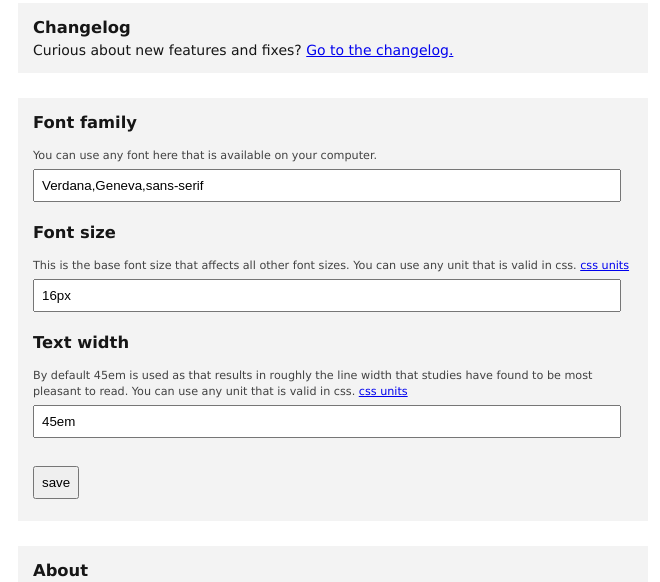
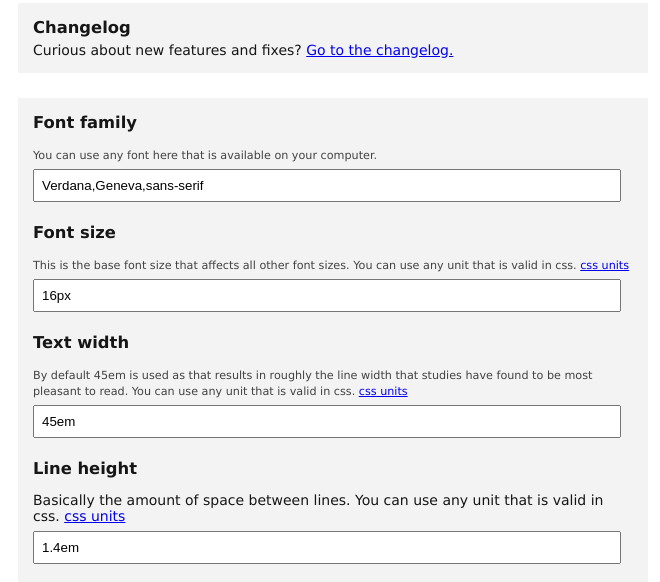
Before and after one commit to creesch/readReddit, a browser extension: page extension/data/options/options.html in a window 1280 px wide. Both pictures are taken after a click on the button "save". Shown: the part 190-772 px from the top of the page, without its empty margins (307-967 px from the left). Drawn offline with Linux system fonts and the light colour scheme.

Commit message:
add line height as option

```diff
--- a/extension/data/options/options.html
+++ b/extension/data/options/options.html
@@ -87,6 +87,11 @@
                     <span class="rd-helperText">By default 45em is used as that results in roughly the line width that studies have found to be most pleasant to read. You can use any unit that is valid in css. <a href="https://www.w3schools.com/cssref/css_units.asp">css units</a></span><br>
                     <input type="text" id="rd-textWidth">
                 </label>
+                <h3>Line height</h3>
+                <label>
+                    <span class="rd-lineHeight">Basically the amount of space between lines. You can use any unit that is valid in css. <a href="https://www.w3schools.com/cssref/css_units.asp">css units</a></span><br>
+                    <input type="text" id="rd-lineHeight">
+                </label>
                 <input type="button" value="save" id="rd-save"><br>
 
             </div>
--- a/extension/data/options/options.js
+++ b/extension/data/options/options.js
@@ -1,7 +1,7 @@
 (function() {
 
     const currentSettings = {};
-    chrome.storage.local.get(['fontFamily', 'fontSize', 'textWidth', 'colorScheme'], function(result) {
+    chrome.storage.local.get(['fontFamily', 'fontSize', 'textWidth', 'lineHeight', 'colorScheme'], function(result) {
 
         currentSettings.fontFamily = result.fontFamily || utils.defaultSettings.fontFamily;
         $('#rd-fontFamily').val(currentSettings.fontFamily);
@@ -12,6 +12,9 @@
         currentSettings.textWidth = result.textWidth || utils.defaultSettings.textWidth;
         $('#rd-textWidth').val(currentSettings.textWidth);
 
+        currentSettings.lineHeight = result.lineHeight || utils.defaultSettings.lineHeight;
+        $('#rd-lineHeight').val(currentSettings.lineHeight);
+
     });
 
     $('#rd-save').on('click', () => {
@@ -21,6 +24,8 @@
 
         currentSettings.textWidth = $('#rd-textWidth').val() || utils.defaultSettings.textWidth;
 
+        currentSettings.lineHeight = $('#rd-lineHeight').val() || utils.defaultSettings.lineHeight;
+
         chrome.storage.local.set(currentSettings, () => {
 
             UI.feedbackText('settings saved', UI.FEEDBACK_POSITIVE);
--- a/extension/data/utils.js
+++ b/extension/data/utils.js
@@ -8,6 +8,7 @@
         fontFamily: 'Verdana,Geneva,sans-serif',
         fontSize: '16px',
         textWidth: '45em',
+        lineHeight: '1.4em',
         colorMode: 'light'
     };
 
```
Also changed, not shown: extension/data/main.js (+10 -1 lines), extension/data/styles/main.css (+0 -9 lines).
